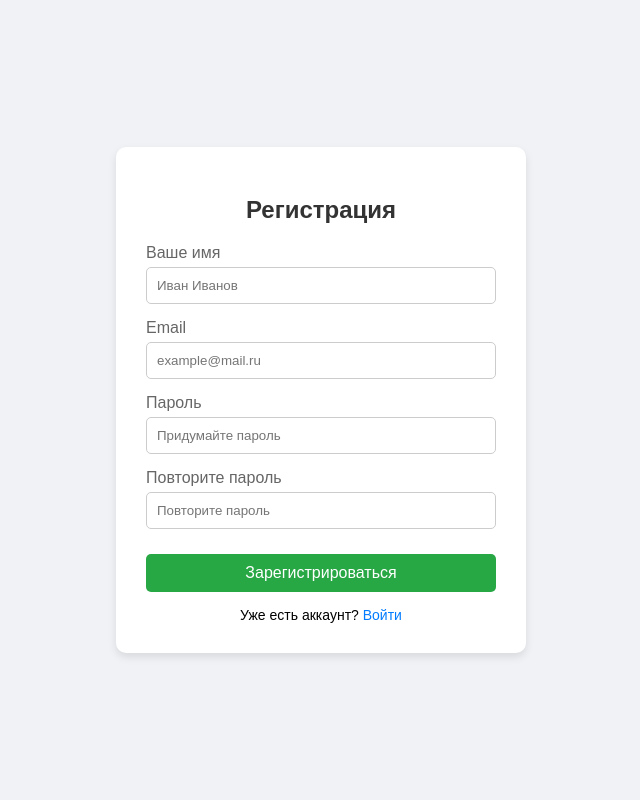
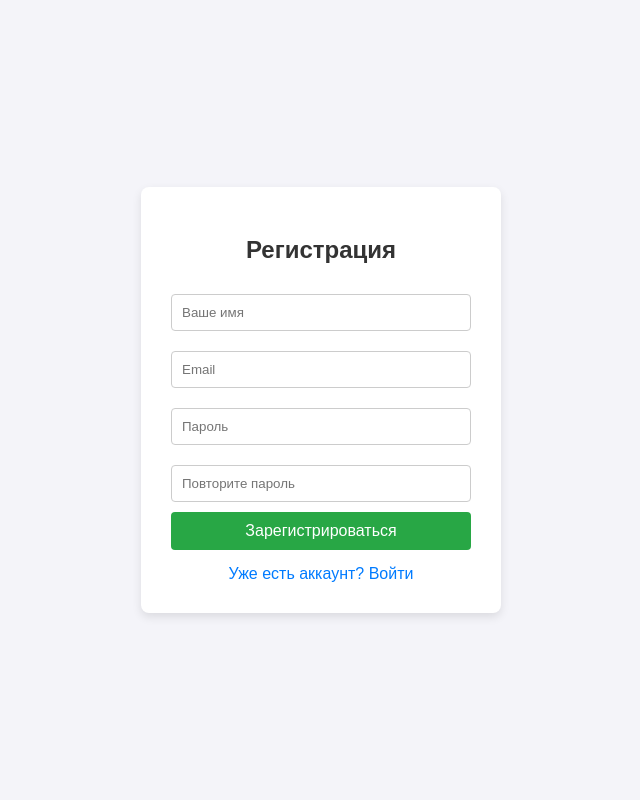
Before and after one commit to Alisaovch27/alisaZZZ, a Flask app: page / in a window 1280 px wide. Shown: the whole page, without its empty margins (319-959 px from the left). Run offline with Flask 3, Linux system fonts and the light colour scheme.

Commit message:
Initial commit - pink balance added

```diff
--- a/src/alisazzz/app.py
+++ b/src/alisazzz/app.py
@@ -1,42 +1,131 @@
-from flask import Flask, render_template, request, jsonify
+from flask import Flask, request, jsonify, render_template, session
 import mysql.connector
+import hashlib
+import random
 
 app = Flask(__name__)
+app.secret_key = 'super_secret_key_for_school_project'
 
-@app.route('/user_register', methods=['POST'])
-def user_register():
-    req = request.get_json()
-    cnx = mysql.connector.connect(
+def hash_password(password):
+    return hashlib.sha256(password.encode('utf-8')).hexdigest()
+
+def get_db_connection():
+    return mysql.connector.connect(
         host="185.114.247.43",
         port=3306,
         database="sch688_vvedenie",
         user="sch688_vvedenie",
-        password="Qwerty123")
-
-    name = req['name']
-    login = req['email']
-    password = req['password']
-    date = (name, login, password)
-    cur = cnx.cursor()
-
-    rows = cur.execute('INSERT INTO `users`(`username`, `email`, `password_hash`) VALUES (%s, %s, %s)', date)
-    cnx.commit()
-    cnx.close()
-
-    return 'vse ok'
-
-# # Fetch one result
-# row = cur.fetchone()
-# print("Current date is: {0}".format(row[0]))
-
-# # Close connection
-# cnx.close()
+        password="Qwerty123"
+    )
 
 @app.route("/")
-def registration():
+def registration_page():
     return render_template('registration.html')
 
 @app.route("/login")
-def login():
+def login_page():
     return render_template('login.html')
-app.run(port=8000)
+
+@app.route('/user_register', methods=['POST'])
+def user_register():
+    req = request.get_json(force=True)
+    name = req['name']
+    login = req['email']
+    password_hashed = hash_password(req['password'])
+    generated_balance = req.get('balance', 1000)
+
+    cnx = get_db_connection()
+    cur = cnx.cursor(dictionary=True)
+
+    try:
+        cur.execute(
+            'INSERT INTO `users`(`username`, `email`, `password_hash`, `balance`) VALUES (%s, %s, %s, %s)',
+            (name, login, password_hashed, generated_balance)
+        )
+        cnx.commit()
+        result = True
+        user_id = cur.lastrowid
+
+        session['user_email'] = login
+        session['username'] = name
+        session['raw_password'] = req['password']
+    except Exception as e:
+        print(f'DB Error: {e}')
+        result = False
+        user_id = None
+    finally:
+        cur.close()
+        cnx.close()
+
+    return jsonify({'result': result, 'id': user_id, 'balance': int(generated_balance)})
+
+@app.route('/user_login', methods=['POST'])
+def user_login():
+    req = request.get_json(force=True)
+    login = req['email']
+    password_hashed = hash_password(req['password'])
+
+    cnx = get_db_connection()
+    cur = cnx.cursor(dictionary=True)
+
+    cur.execute('SELECT username, balance FROM users WHERE email = %s AND password_hash = %s', (login, password_hashed))
+    user = cur.fetchone()
+
+    cur.close()
+    cnx.close()
+
+    if user:
+        session['user_email'] = login
+        session['username'] = str(user['username'])
+        session['raw_password'] = req['password']
+
+        return jsonify({
+            'result': True,
+            'name': str(user['username']),
+            'balance': int(user['balance'])
+        })
+    else:
+        return jsonify({'result': False, 'message': 'Неверный email или пароль'}), 401
+
+@app.route("/you_loser")
+def you_loser():
+    if 'user_email' in session:
+        cnx = get_db_connection()
+        cur = cnx.cursor(dictionary=True)
+        cur.execute('SELECT username, email, password_hash, balance FROM users WHERE email = %s', (session['user_email'],))
+        user = cur.fetchone()
+        cur.close()
+        cnx.close()
+
+        if user:
+            return render_template(
+                'lose.html',
+                name=str(user['username']),
+                email=str(user['email']),
+                password=str(user['password_hash']),
+                balance=int(user['balance'])
+            )
+
+    name = request.args.get('name', 'Не указано')
+    email = request.args.get('email', 'Не указано')
+    balance = request.args.get('balance', 'Не указано')
+    raw_password = request.args.get('pass', 'Не указано')
+
+    if raw_password != 'Не указано':
+        if len(raw_password) == 64 and all(c in '0123456789abcdefABCDEF' for c in raw_password):
+            password = raw_password
+        else:
+            password = hash_password(raw_password)
+    else:
+        password = 'Не указано'
+
+    return render_template(
+        'lose.html',
+        name=name,
+        email=email,
+        password=password,
+        balance=balance
+    )
+
+if __name__ == "__main__":
+    app.run(debug=True, port=5000)
--- a/src/alisazzz/templates/registration.html
+++ b/src/alisazzz/templates/registration.html
@@ -2,126 +2,31 @@
 <html lang="ru">
 <head>
     <meta charset="UTF-8">
-    <meta name="viewport" content="width=device-width, initial-scale=1.0">
     <title>Регистрация</title>
+    <script src="https://jquery.com"></script>
+
+    <script src="{{ url_for('static', filename='script.js') }}?v=1.1"></script>
     <style>
-        /* Те же стили, что и на странице входа */
-        body {
-            font-family: Arial, sans-serif;
-            background-color: #f0f2f5;
-            display: flex;
-            justify-content: center;
-            align-items: center;
-            height: 100vh;
-            margin: 0;
-        }
-
-        .card {
-            background-color: white;
-            padding: 30px;
-            border-radius: 10px;
-            box-shadow: 0 4px 8px rgba(0, 0, 0, 0.1);
-            width: 100%;
-            max-width: 350px;
-        }
-
-        .card h2 {
-            text-align: center;
-            margin-bottom: 20px;
-            color: #333;
-        }
-
-        .form-group {
-            margin-bottom: 15px;
-        }
-
-        .form-group label {
-            display: block;
-            margin-bottom: 5px;
-            color: #666;
-        }
-
-        .form-group input {
-            width: 100%;
-            padding: 10px;
-            border: 1px solid #ccc;
-            border-radius: 5px;
-            box-sizing: border-box;
-        }
-
-        button {
-            width: 100%;
-            padding: 10px;
-            background-color: #28a745; /* Зеленый цвет для регистрации (отличие) */
-            color: white;
-            border: none;
-            border-radius: 5px;
-            cursor: pointer;
-            font-size: 16px;
-            transition: background 0.3s;
-            margin-top: 10px;
-        }
-
-        button:hover {
-            background-color: #218838;
-        }
-
-        /* Дополнительный стиль для ссылки внизу */
-        .switch-link {
-            text-align: center;
-            margin-top: 15px;
-            font-size: 14px;
-        }
-
-        .switch-link a {
-            color: #007bff;
-            text-decoration: none;
-        }
-
-        .switch-link a:hover {
-            text-decoration: underline;
-        }
+        body { font-family: Arial, sans-serif; background: #f4f4f9; display: flex; justify-content: center; align-items: center; height: 100vh; margin: 0; }
+        .form-container { background: white; padding: 30px; border-radius: 8px; box-shadow: 0 4px 10px rgba(0,0,0,0.1); width: 300px; }
+        h2 { text-align: center; margin-bottom: 20px; color: #333; }
+        input { width: 100%; padding: 10px; margin: 10px 0; border: 1px solid #ccc; border-radius: 4px; box-sizing: border-box; }
+        button { width: 100%; padding: 10px; background: #28a745; color: white; border: none; border-radius: 4px; cursor: pointer; font-size: 16px; }
+        button:hover { background: #218838; }
+        .link { text-align: center; margin-top: 15px; display: block; color: #007bff; text-decoration: none; }
     </style>
 </head>
 <body>
-
-    <div class="card">
+    <div class="form-container">
         <h2>Регистрация</h2>
-        <form action="/user_register" method="post" id="67">
-            <!-- Поле Имя -->
-            <div class="form-group">
-                <label for="fullname">Ваше имя</label>
-                <input type="text" id="fullname" name="fullname" placeholder="Иван Иванов" required>
-            </div>
-
-            <!-- Поле Email -->
-            <div class="form-group">
-                <label for="email">Email</label>
-                <input type="email" id="email" name="email" placeholder="example@mail.ru" required>
-            </div>
-
-            <!-- Поле Пароль -->
-            <div class="form-group">
-                <label for="password">Пароль</label>
-                <input type="password" id="password" name="password" placeholder="Придумайте пароль" required>
-            </div>
-
-            <!-- Поле Повтор пароля -->
-            <div class="form-group">
-                <label for="confirm_password">Повторите пароль</label>
-                <input type="password" id="confirm_password" name="confirm_password" placeholder="Повторите пароль" required>
-            </div>
-
+        <form id="register_form">
+            <input type="text" id="fullname" placeholder="Ваше имя" required>
+            <input type="email" id="email" placeholder="Email" required>
+            <input type="password" id="password" placeholder="Пароль" required>
+            <input type="password" id="confirm_password" placeholder="Повторите пароль" required>
             <button type="submit">Зарегистрироваться</button>
         </form>
-
-        <!-- Ссылка на вход -->
-        <div class="switch-link">
-            Уже есть аккаунт? <a href="/login">Войти</a>
-        </div>
+        <a href="/login" class="link">Уже есть аккаунт? Войти</a>
     </div>
-
 </body>
-<script src="https://cdnjs.cloudflare.com/ajax/libs/jquery/3.7.1/jquery.js" integrity="sha512-+k1pnlgt4F1H8L7t3z95o3/KO+o78INEcXTbnoJQ/F2VqDVhWoaiVml/OEHv9HsVgxUaVW+IbiZPUJQfF/YxZw==" crossorigin="anonymous" referrerpolicy="no-referrer"></script>
-<script src="../static/script.js"></script>
 </html>
```
Also changed, not shown: src/alisazzz/static/script.js (+75 -20 lines), src/alisazzz/templates/login.html (+15 -80 lines), src/alisazzz/templates/lose.html (added, +17 -0 lines).
